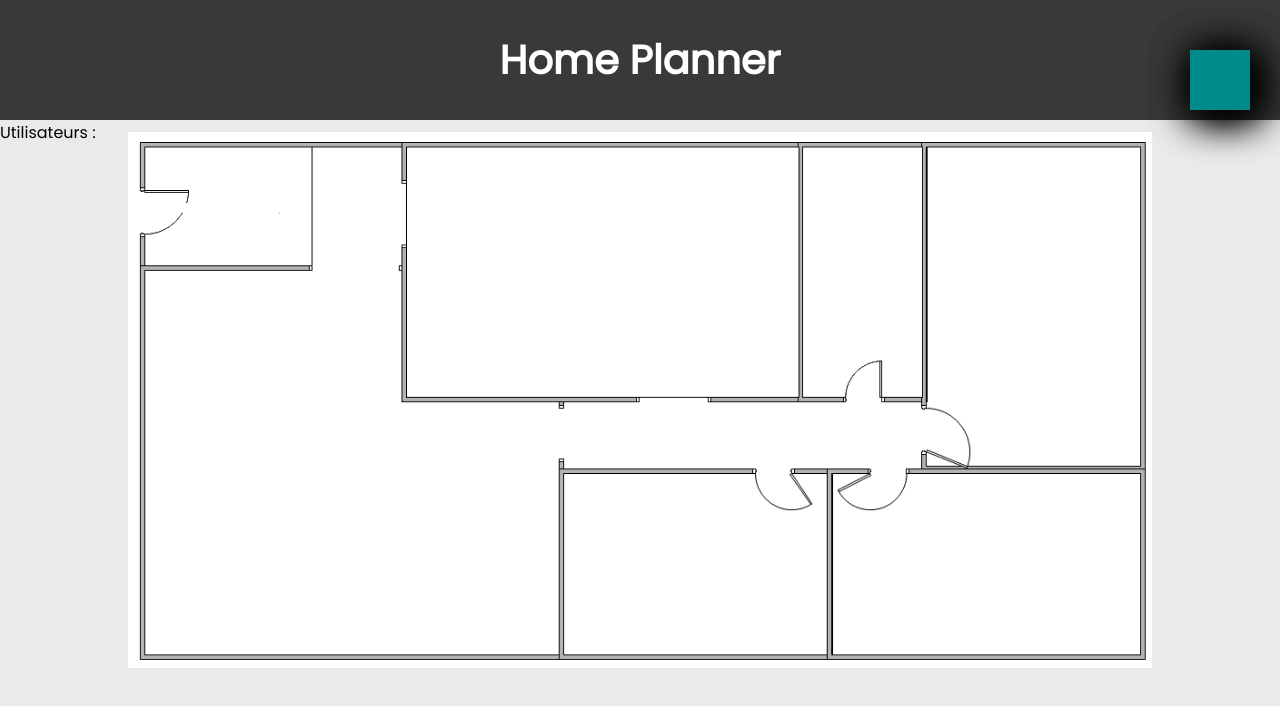
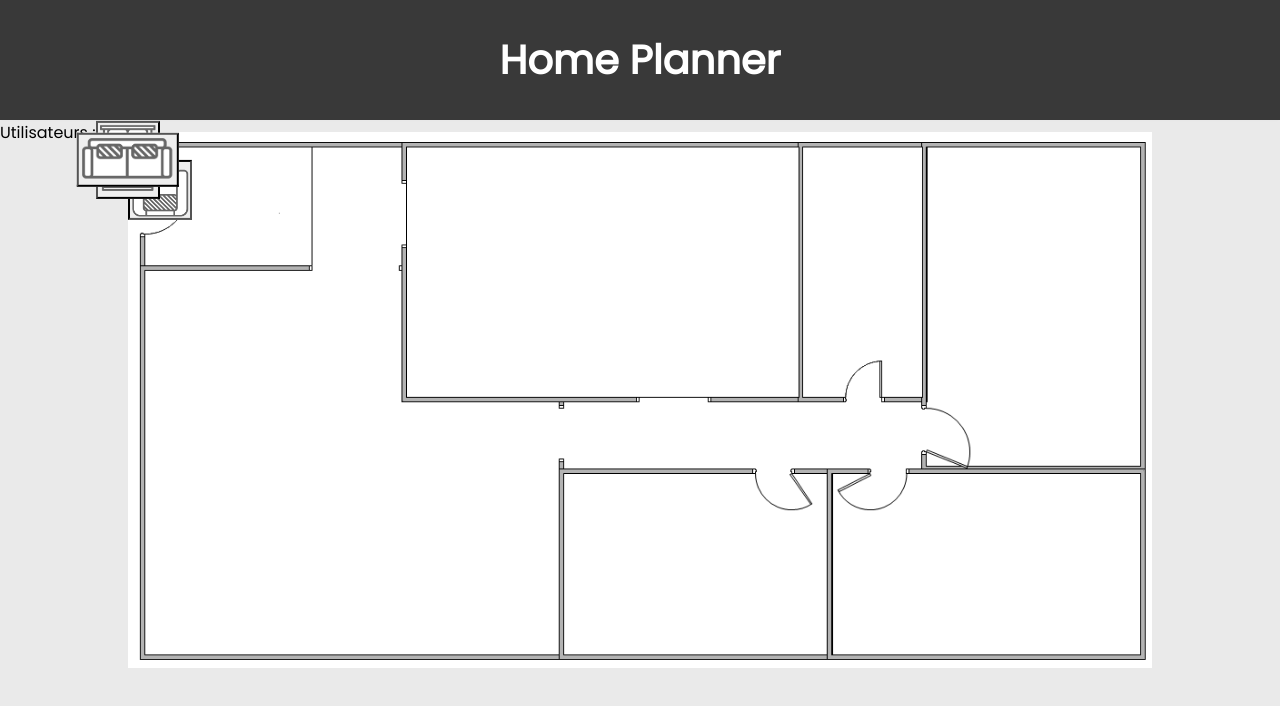
Before and after one commit to Home-Planner/Home-Planner.github.io, a website: page public/index.html in a window 1280 px wide. Shown: the top 706 px of the page. Drawn offline with nearby package versions, Linux system fonts and the light colour scheme; no server answers.

Commit message:
change square to furnitures

```diff
--- a/public/css/styles.css
+++ b/public/css/styles.css
@@ -7,7 +7,6 @@ body {
 
 main{
   background-color: rgba(231, 231, 231, 0.856);
-
 }
 
 .mainApp{
@@ -24,8 +23,6 @@ main{
 
 .mouseCanvasDiv {
     display:inline-block;
-    width:320px;
-    height:480px;
     margin: 0 auto;
     background: black;
     position:relative;
@@ -80,26 +77,49 @@ h1 {
 
 .furniture {
   position: absolute;
-  height: 60px;
-  width: 60px;
-  background-color: darkcyan;
-  color: #fff;
-  border: none;
-  font-size: 1.4em;
   cursor: pointer;
-  box-shadow: 5px 5px 40px #000;
-  outline: none;
-  top: 10%;
-  right: 0;
+  top: 20%;
+  left: 10%;
   transform: translate(-50%, -50%);
   z-index: 10;
 }
 
 .redborder{
-  border: 10px solid red;
+  border: 2px solid red;
 }
 
 #mouseCanvas{
   position: relative;
   z-index: 5;
 }
+
+.chair{
+  background-image: url('/res/chair.png');
+  background-size: contain;
+  background-repeat: no-repeat;
+  width: 5%;
+  height: 0;
+  padding-top: 4.37%;
+  transform: rotate(180deg);
+}
+
+.sofa
+{
+  background-image: url('/res/sofa.png');
+  background-size: contain;
+  background-repeat: no-repeat;
+  width: 8%;
+  height: 0;
+  padding-top: 3.94%;
+
+}
+
+.bed
+{
+  background-image: url('/res/bed.png');
+  background-size: contain;
+  background-repeat: no-repeat;
+  width: 5%;
+  height: 0;
+  padding-top: 5.8%;
+}
--- a/public/index.html
+++ b/public/index.html
@@ -29,9 +29,9 @@
                 <canvas id="mouseCanvas" width="1920" height="1080"></canvas>
                 <img class="plan" src="/res/house.png"></img>
             </div>
-            <button type="button" id="button1" class="furniture"></button>
-            <button type="button" id="button2" class="furniture"></button>
-            <button type="button" id="button3" class="furniture"></button>
+            <button type="button" id="button1" class="furniture chair"></button>
+            <button type="button" id="button2" class="furniture bed"></button>
+            <button type="button" id="button3" class="furniture sofa"></button>
 
         </div>
 
--- a/public/src/scripts.js
+++ b/public/src/scripts.js
@@ -14,16 +14,11 @@ document.onmousedown = function (event) {
 furnitures.forEach((furn) => {
   const drag = (e) => {
     furn.style.top = e.pageY + "px";
-      furn.style.left = e.pageX + "px";
-      socket.emit("objectMove", { objId: furn.id, x: furn.style.left, y: furn.style.top });
+    furn.style.left = e.pageX + "px";
+    socket.emit("objectMove", { objId: furn.id, x: furn.style.left, y: furn.style.top });
     //furn.classList.add("redborder");
   };
 
-
-
-  /*function drag(e) {
-
-          }*/
     furn.addEventListener("mousedown", () => {
       justClickedObject = true;
       window.addEventListener("mousemove", drag);
@@ -124,7 +119,7 @@ socket.on('broadcastClick', (obj) => {
     var furn = document.getElementById(obj.objId);
     //console.log('received client id :' + obj.objId);
 
-    furn.style.border = '10px solid ' + obj.color;
+    furn.style.border = '5px solid ' + obj.color;
 });
 
 socket.on('broadcastUnselect', (objId) => {
```
Also changed, not shown: public/res/bed.png (added), public/res/chair.png (added), public/res/sofa.png (added).
